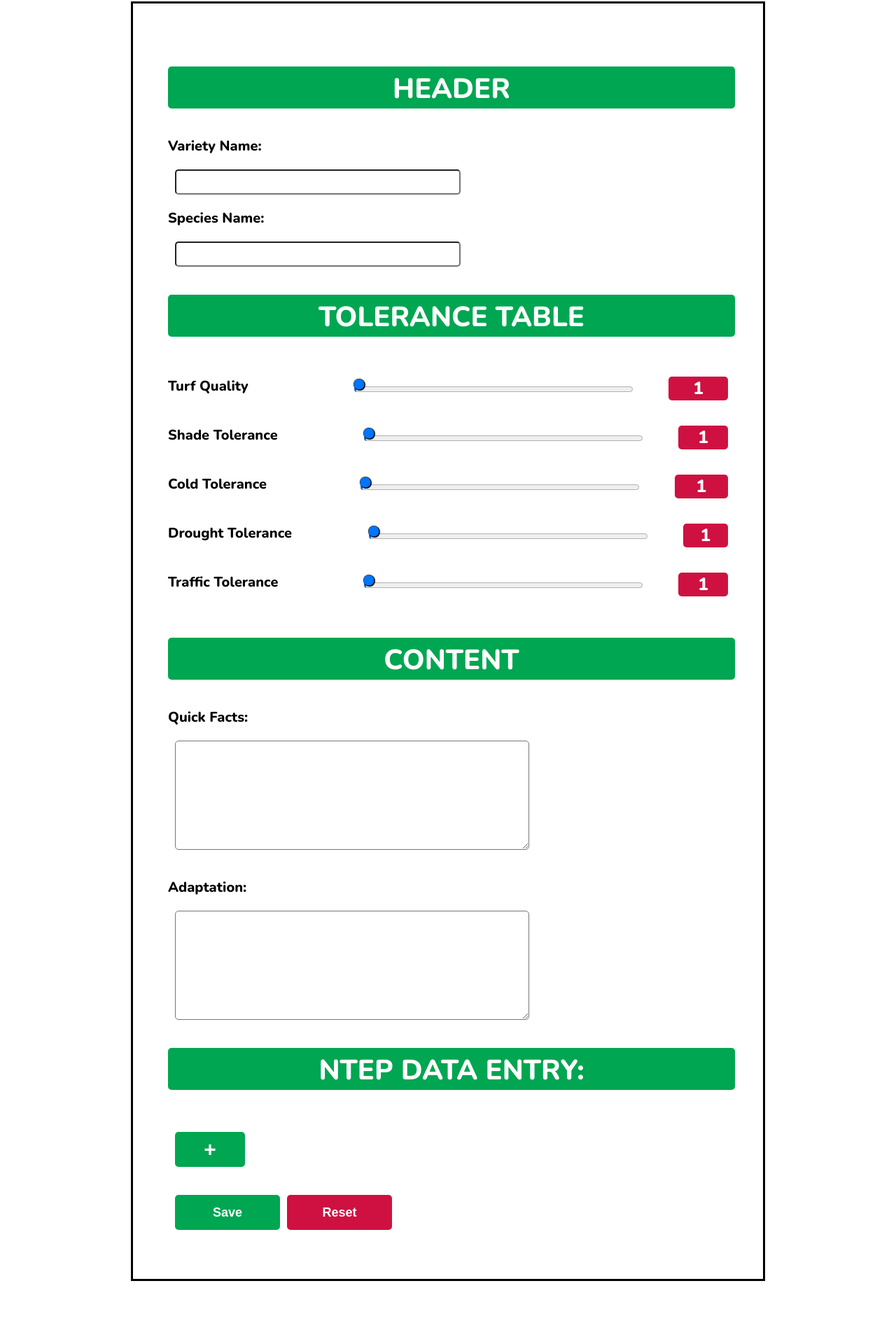
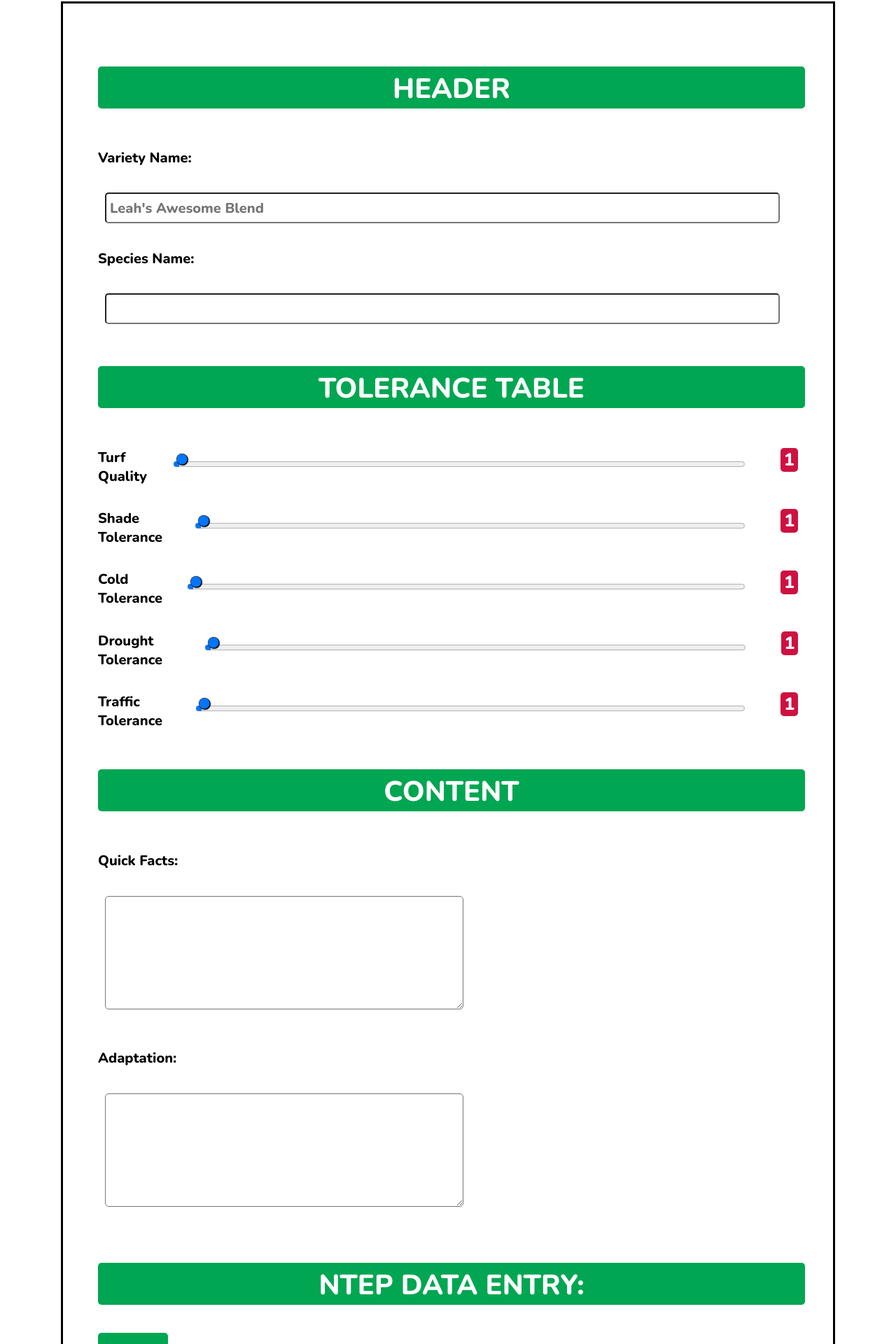
Before and after one commit to jaredjasonpeters/tech-sheet, a React (Create React App) app: page / in a window 1280 px wide. Shown: the part 238-2158 px from the top of the page at 70% size. Before the commit the page ends 2068 px from the top, so only its background shows below. Built offline with nearby package versions, Linux system fonts and the light colour scheme.

Commit message:
NTEP Entry styling

```diff
--- a/src/App.css
+++ b/src/App.css
@@ -31,3 +31,15 @@ input[type=range]::-webkit-slider-thumb {
   margin-top: -14px;
   box-shadow: 1px 1px 1px #000000, 0px 0px 1px #0d0d0d;
 }
+
+input:not([type=Submit]){
+  font-size: 20px;
+  font-family: 'Nunito', sans-serif;
+  padding: 5px;
+}
+
+textarea {
+  font-size: 20px;
+  font-family: 'Nunito', sans-serif;
+  padding: 5px;
+}
--- a/src/components/NTEProw.js
+++ b/src/components/NTEProw.js
@@ -1,6 +1,6 @@
-import React, {Component} from 'react';
-import { NTEPVarietyInput, $Label, NTEPRatingInput, NTEPWrapper, DLF_Green} from './styled/styled'
-import styled, {css} from 'styled-components'
+import React, { Component } from 'react';
+import { NTEPVarietyInput, $Label, NTEPRatingInput, NTEPWrapper, DLF_Green } from './styled/styled'
+import styled, { css } from 'styled-components'
 
 export default class NTEProw extends Component {
     constructor(props) {
@@ -10,7 +10,7 @@ export default class NTEProw extends Component {
         }
     }
 
-    handleClick(){
+    handleClick() {
         this.setState((prevState) => {
             var checked = prevState.checked
             return {
@@ -19,24 +19,35 @@ export default class NTEProw extends Component {
         })
     }
 
-    render(){
+    render() {
         return (
             <NTEPWrapper>
-                <IsOurs checked={this.handleClick.bind(this)} isChecked={this.state.checked}/>
-                {console.log(this.state.checked)}
-                <$Label>Variety Name:</$Label>
-                <NTEPVarietyInput type='text' data="variety_name"/>
-                <$Label>Variety Rating:</$Label>
-                <NTEPRatingInput type='text' data="ntep_rating"/>
+                <Checkbox onClick={this.handleClick.bind(this)} checked={this.state.checked} />
+                <$Label checked={this.state.checked}>Variety Name:</$Label>
+                <NTEPVarietyInput checked={this.state.checked} type='text' data="variety_name" />
+                <$Label checked={this.state.checked}>Variety Rating:</$Label>
+                <NTEPRatingInput checked={this.state.checked} type='text' data="ntep_rating" />
             </NTEPWrapper>
         )
     }
 }
 
-const IsOurs = (props) => {
 
-    return (
-            <input type='radio'/>
-    )
+const Checkbox = styled.div`
+    max-width: 30px
+    width: 30px
+    height: 15px
+    border: 1px solid black
+    border-radius: 90px
+    margin: 4px 10px
 
- }
+    ${props => props.checked && css`
+    background-color: ${DLF_Green}
+    max-width: 30px
+    width:  30px
+    height: 15px
+    border: 1px solid black
+    border-radius: 90px
+    margin: 4px 10px
+    `}
+`
--- a/src/components/NTEPtable.js
+++ b/src/components/NTEPtable.js
@@ -1,31 +1,45 @@
-import React, {Component} from 'react'
+import React, { Component } from 'react'
 import NTEProw from './NTEProw'
-import {$Input, $Label, DLF_Green} from './styled/styled'
+import { $Input, InputLabel, $Label, DLF_Green } from './styled/styled'
+import { IndexColor } from './../utils/utils'
 
 export default class NTEPtable extends Component {
     constructor(props) {
         super(props)
     }
 
-    render(){
+    render() {
         return (
             <div style={{
-                 border: `5px solid ${DLF_Green}`,
-                 borderRadius: '5px',
-                 padding: '50px',
-                 marginBottom: '20px'
+                flexGrow: 1,
+                maxWidth: '45%',
+                border: `5px solid ${IndexColor(this.props.count)}`,
+                borderRadius: '5px',
+                padding: '15px',
+                marginBottom: '20px'
             }}>
-                <$Label>Title:</$Label>
-                <$Input/>
-                <NTEProw/>
-                <NTEProw/>
-                <NTEProw/>
-                <NTEProw/>
-                <NTEProw/>
-                <NTEProw/>
-                <NTEProw/>
-                <NTEProw/>
-                <NTEProw/>
+                <div style={{
+                    width: '40px',
+                    height: '40px',
+                    borderRadius: '90px',
+                    background: IndexColor(this.props.count),
+                    textAlign: 'center',
+                    fontSize: '30px',
+                    color: 'white',
+                    fontFamily: 'Nunito, sans-serif'
+
+                }}>{this.props.count}</div>
+                <InputLabel style={{ marginBottom: '0px' }}>Title:</InputLabel>
+                <$Input />
+                <NTEProw />
+                <NTEProw />
+                <NTEProw />
+                <NTEProw />
+                <NTEProw />
+                <NTEProw />
+                <NTEProw />
+                <NTEProw />
+                <NTEProw />
             </div>
         )
     }
--- a/src/components/TableList.js
+++ b/src/components/TableList.js
@@ -1,20 +1,21 @@
-import React, {Component} from 'react'
+import React, { Component } from 'react'
 import NTEPtable from './NTEPtable'
-import {AddTableButton} from './styled/styled'
+import { AddTableButton } from './styled/styled'
+import { randomColor } from './../utils/utils'
 
 export default class TableList extends Component {
-    constructor(props){
+    constructor(props) {
         super(props)
         this.state = {
             arr: [],
             count: 0
-
         }
     }
     handleClick(e) {
         e.preventDefault()
+        if (this.state.count < 8) {
             this.setState((prevState) => {
-            var count = prevState.count+= 1
+                var count = prevState.count += 1
                 var newArr = prevState.arr;
                 newArr.push(count)
 
@@ -24,14 +25,22 @@ export default class TableList extends Component {
                 }
             })
         }
+    }
 
-    render(){
-        let tables = this.state.arr.map(v=>v=(<NTEPtable key={`table-${v}`}/>))
-        return(
-            <div>
+    render() {
+        let tables = this.state.arr.map(v => v = (<NTEPtable key={`table-${v}`} count={v} />))
+        return (
+            <div style={{
+                display: 'flex',
+                flexDirection: 'row',
+                flexWrap: 'wrap',
+                justifyContent: 'space-between'
+            }} >
+                <div style={{ width: '100%', marginBottom: '20px' }}>
                     <AddTableButton onClick={this.handleClick.bind(this)}>+</AddTableButton>
+                </div>
                 {tables}
-            </div>
+            </ div>
         )
     }
 }
--- a/src/components/data_entry.js
+++ b/src/components/data_entry.js
@@ -1,5 +1,5 @@
-import React, {Component} from 'react'
-import {$Input, $Label, SectionHeader, $Form, SubmitButton, $TextArea} from './styled/styled'
+import React, { Component } from 'react'
+import { $Input, InputLabel, $Label, SectionHeader, $Form, SubmitButton, $TextArea } from './styled/styled'
 import ToleranceTable from './tolerance_table'
 import TableList from './TableList'
 
@@ -9,29 +9,29 @@ class DataEntry extends Component {
         super(props)
     }
 
-    createRow(e){
+    createRow(e) {
         console.log(e)
-     }
+    }
 
     render() {
         return (
             <$Form>
                 <SectionHeader className='header'> HEADER </SectionHeader>
-                <$Label>Variety Name: </$Label>
-                    <$Input type='text' name="variety_name_input"/>
+                <InputLabel>Variety Name: </InputLabel>
+                <$Input type='text' name="variety_name_input" placeholder="Leah's Awesome Blend" />
 
-                <$Label>Species Name: </$Label>
-                    <$Input type='text' name= "variety_species_input" />
+                <InputLabel>Species Name: </InputLabel>
+                <$Input type='text' name="variety_species_input" />
 
                 <SectionHeader className='tolerance_table'> TOLERANCE TABLE </SectionHeader>
-                    <ToleranceTable/>
+                <ToleranceTable />
                 <SectionHeader> CONTENT </SectionHeader>
 
-                <$Label> Quick Facts: </$Label>
-                    <$TextArea name='quick_facts' />
+                <InputLabel> Quick Facts: </InputLabel>
+                <$TextArea name='quick_facts' />
 
-                <$Label> Adaptation: </$Label>
-                    <$TextArea name='adaptation' />
+                <InputLabel> Adaptation: </InputLabel>
+                <$TextArea name='adaptation' />
 
                 <SectionHeader className='ntep_data_entry'>NTEP DATA ENTRY: </SectionHeader>
 
@@ -40,7 +40,8 @@ class DataEntry extends Component {
 
 
                 <SubmitButton name='save_button'> Save </SubmitButton>
-                <SubmitButton reset='true' name='reset_button'> Reset </SubmitButton>
+                <SubmitButton reset name='reset_button'> Reset </SubmitButton>
+
             </$Form>
         )
     }
--- a/src/components/styled/styled.js
+++ b/src/components/styled/styled.js
@@ -1,4 +1,4 @@
-import styled, {css} from 'styled-components'
+import styled, { css } from 'styled-components'
 
 const DLF_Green = '#00a651'
 const DLF_Pink = '#ce1141'
@@ -21,7 +21,9 @@ font-family: 'Nunito', sans-serif;
 `
 
 const $Form = styled.form`
-max-width: 800px;
+display: flex;
+flex-direction: column
+max-width: 1000px;
 margin: 50px auto 0px auto;
 padding: 50px;
 border: solid 3px black
@@ -29,18 +31,25 @@ border: solid 3px black
 const $Label = styled.label`
 flex-grow: 1
 align-self: flex-start;
-margin: 0px auto 0px 0px;
+margin: 0px 5px 0px 25px;
 
-font-size: 20px;
+font-size: 15px;
 font-weight: bold;
 font-family: 'Nunito', sans-serif;
+
+${props => props.checked && css`
+color: ${DLF_Green}
+`
+    }
 `
 const $Input = styled.input`
-display: block;
+flex-grow: 8;
 margin: 20px auto 20px 10px;
 height: 30px;
-width: 50%;
+width: 95%;
 border-radius: 5px;
+padding: 5px;
+
 `
 const NTEPWrapper = styled.div`
 display: flex;
@@ -52,23 +61,26 @@ width: 100%;
 height: auto;
 `
 const NTEPVarietyInput = styled.input`
-flex-grow: 9
+flex-grow: 2
 height: 30px;
-margin: 0 30px 0 10px;
+max-width: 150px;
 border-radius: 5px;
 `
 const NTEPRatingInput = styled.input`
 flex-grow: 1
 height: 30px;
-max-width: 100px;
-margin: 0 10px 0 10px;
+max-width: 50px;
+
+
 border-radius: 5px;
 `
 const SubmitButton = styled.button`
-display: inline-block;
-margin: 20px auto 20px 10px;
-height: 50px;
-width: 150px
+flex-grow: 1;
+width: 300px;
+max-width: 300px;
+align-self: center
+margin-bottom: 20px;
+height: 75px;
 border-radius: 5px;
 background: ${DLF_Green}
 border: none;
@@ -92,7 +104,9 @@ border-radius: 5px;
 `
 
 const Value = styled.h1`
-flex-grow: .5;
+flex-grow: 1;
+width: 30px;
+max-width: 30px;
 align-self: flex-start;
 margin-left: 50px;
 border-radius: 5px;
@@ -105,12 +119,12 @@ text-align: center;
 
 ${(props) => {
         var value = props.value;
-    if(value >= 4 && value < 7) {
+        if (value >= 4 && value < 7) {
             return css`
         background-color: black;
         `
         }
-    if(value >= 7) {
+        if (value >= 7) {
             return css`
       background-color: ${DLF_Green}
     `
@@ -138,9 +152,8 @@ text-align: left;
 `
 const AddTableButton = styled.button`
 display: inline-block;
-margin: 20px auto 20px 10px;
 height: 50px;
-width: 100px
+width: 100px;
 border-radius: 5px;
 background: ${DLF_Green}
 border: none;
--- /dev/null
+++ b/src/utils/utils.js
@@ -0,0 +1,10 @@
+module.exports = {
+
+  IndexColor(index) {
+    var colors = ['_', 'orange', 'grey', 'black', 'violet', 'orange', 'grey', 'black', 'violet']
+    var index = index || 0
+
+    return colors[index]
+  }
+
+}
```
Also changed, not shown: 1 other file (tests, documents, lock files or other folders). Lines whose indentation alone changed are shown as unchanged.
